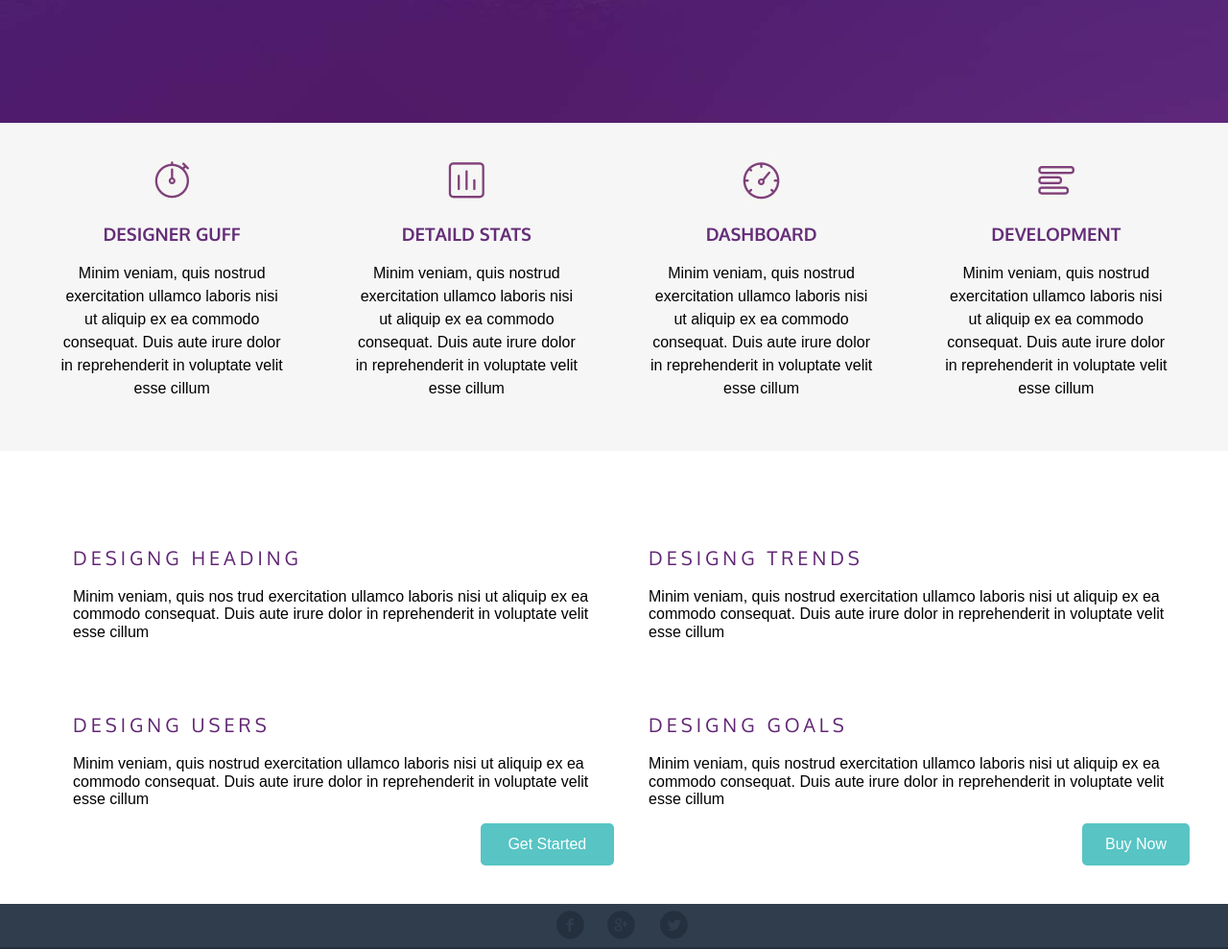
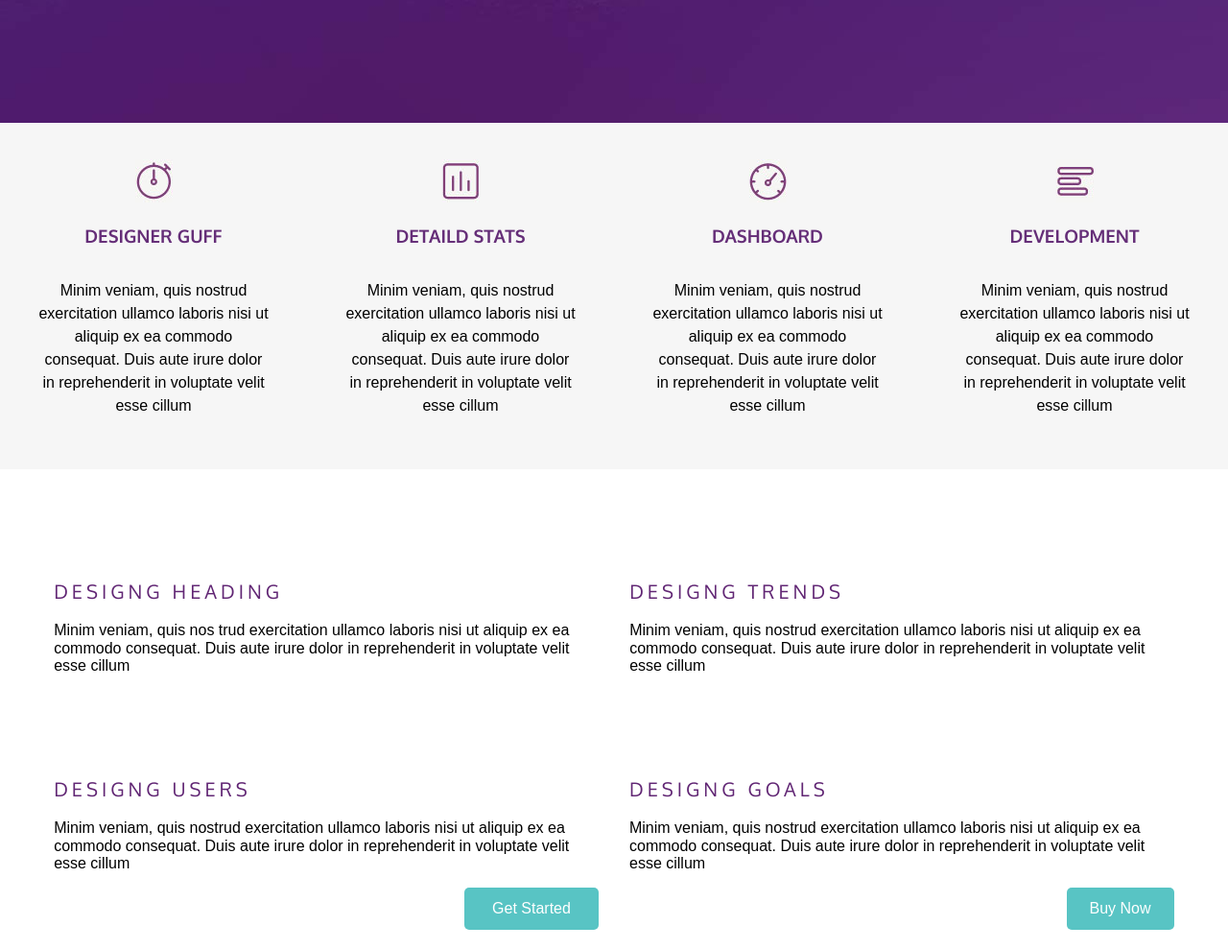
Before and after one commit to CaioLadeira/Basic-HTML-mediaqueries, a plain HTML site: page index.html in a window 1280 px wide. Shown: the part 640-1629 px from the top of the page at 96% size. Drawn offline with nearby package versions, Linux system fonts and the light colour scheme.

Commit message:
Ajustes no estilo

```diff
--- a/css/style.css
+++ b/css/style.css
@@ -249,16 +249,25 @@ h6 {
     }
 
     .section-mid {
-        padding: 0 1.6em 0 1.6em;
+        display: flex;
+        justify-content: space-around;
     }
 
     .article-mid {
-        width: 19%;
+        display: flex;
+        flex-direction: column;
+        width: 20%;
+    }
+
+    .section-bottom {
+        display: flex;
+        flex-wrap: wrap;
+        justify-content: space-around;
+
     }
 
     .article-bottom {
-        width: 47%;
-        margin-left: 3%;
-        float: left;
+        padding: 1em;
+        width: 47.3%;
     }
 }
```
